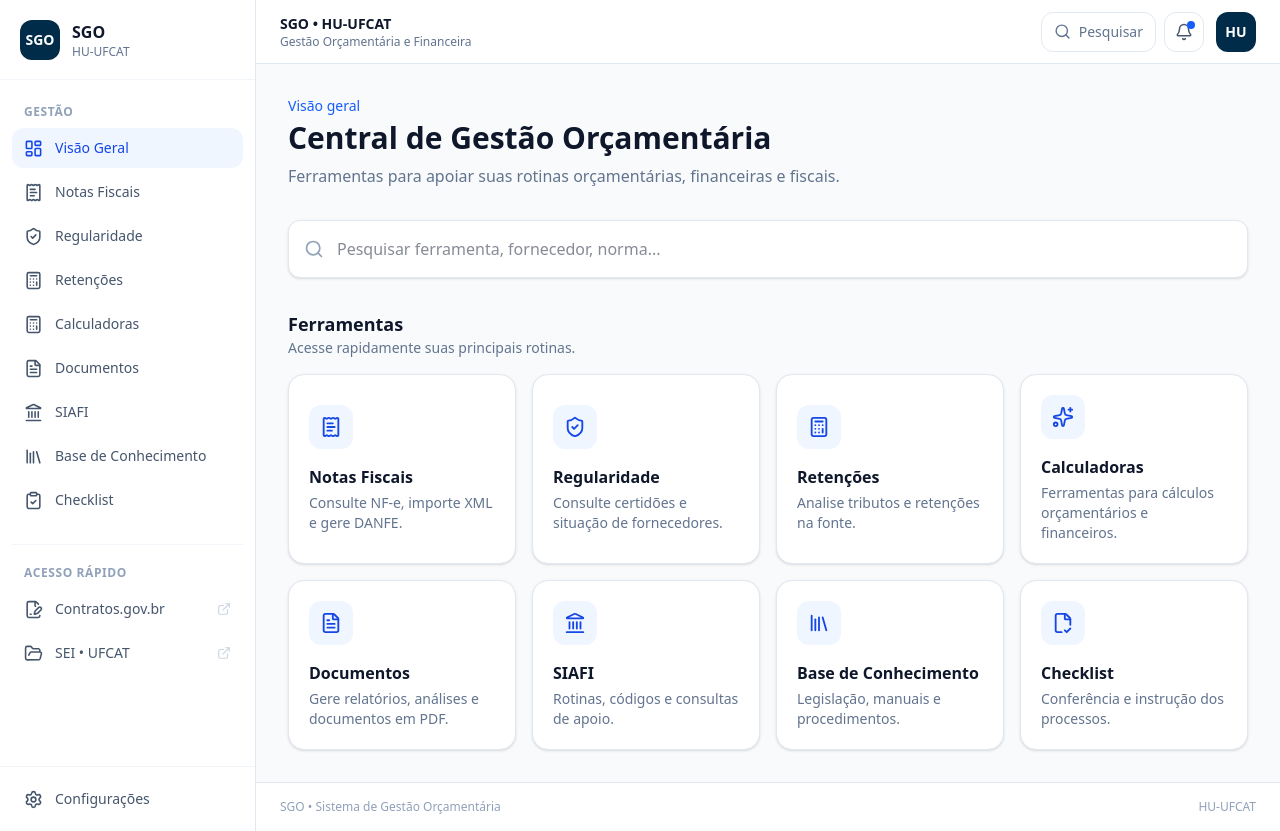
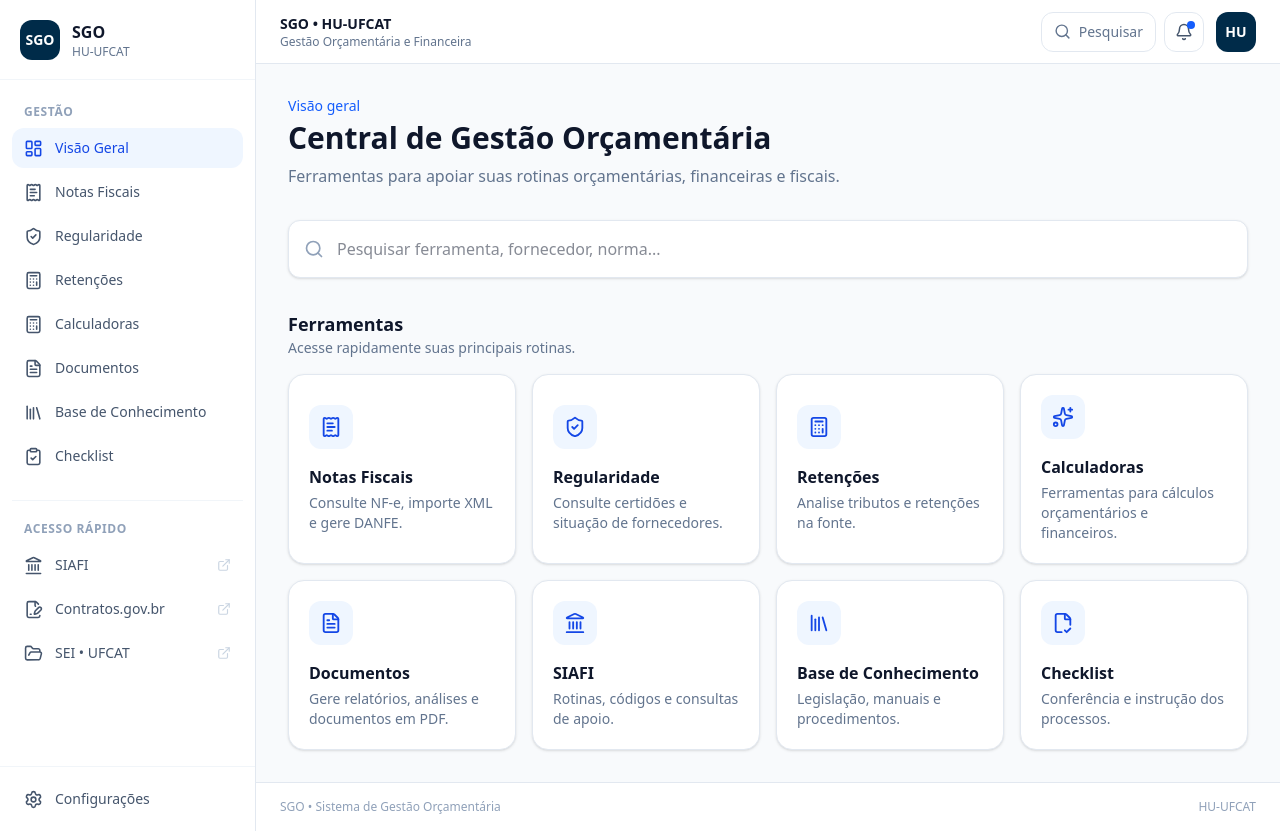
Before and after one commit to thiagoamorim-ship-it/sgofufcat, a React (Vite) app: page / in a window 1280 px wide. Built offline with nearby package versions, Linux system fonts and the light colour scheme.

Commit message:
feat: reorganiza acessos externos no sidebar

```diff
--- a/src/components/layout/Sidebar.tsx
+++ b/src/components/layout/Sidebar.tsx
@@ -4,13 +4,13 @@ import {
   ShieldCheck,
   Calculator,
   FileText,
-  Landmark,
   Library,
   ClipboardCheck,
   Settings,
   FileSignature,
   FolderOpen,
   ExternalLink,
+  Landmark,
 } from 'lucide-react';
 
 const menuItems = [
@@ -20,12 +20,16 @@ const menuItems = [
   { label: 'Retenções', icon: Calculator },
   { label: 'Calculadoras', icon: Calculator },
   { label: 'Documentos', icon: FileText },
-  { label: 'SIAFI', icon: Landmark },
   { label: 'Base de Conhecimento', icon: Library },
   { label: 'Checklist', icon: ClipboardCheck },
 ];
 
 const quickLinks = [
+  {
+    label: 'SIAFI',
+    icon: Landmark,
+    url: 'https://siafi.tesouro.gov.br',
+  },
   {
     label: 'Contratos.gov.br',
     icon: FileSignature,
```
